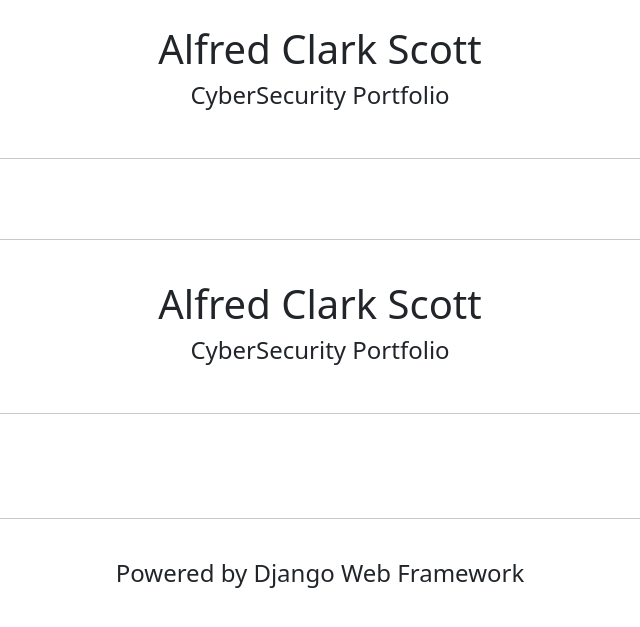
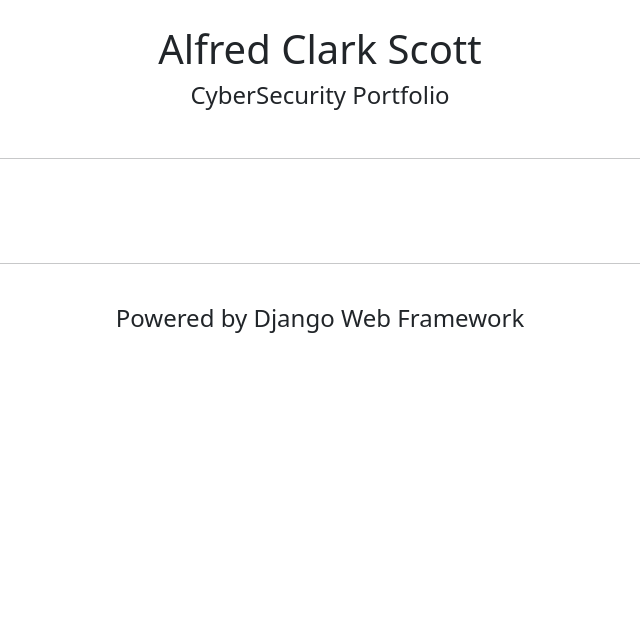
Before and after one commit to alfred-c-scott/bytesofcyber, a Django app: page / in a window 1280 px wide. Shown: the part 56-683 px from the top of the page, without its empty margins (320-960 px from the left). Run offline with Django 4.2, Linux system fonts and the light colour scheme; some libraries are stand-ins or nearby versions.

Commit message:
removed Site Heading from portfolio_home.html

```diff
--- a/templates/portfolio/portfolio_home.html
+++ b/templates/portfolio/portfolio_home.html
@@ -5,12 +5,5 @@ home
 {% endblock title %}
 
 {% block content %}
-    <br>
-    <hr>
-    <br>
-    <h1 align="center">Alfred Clark Scott</h1>
-    <h4 align="center">CyberSecurity Portfolio</h4>
-    <br>
-    <hr>
-    <br>
+
 {% endblock content %}
```
